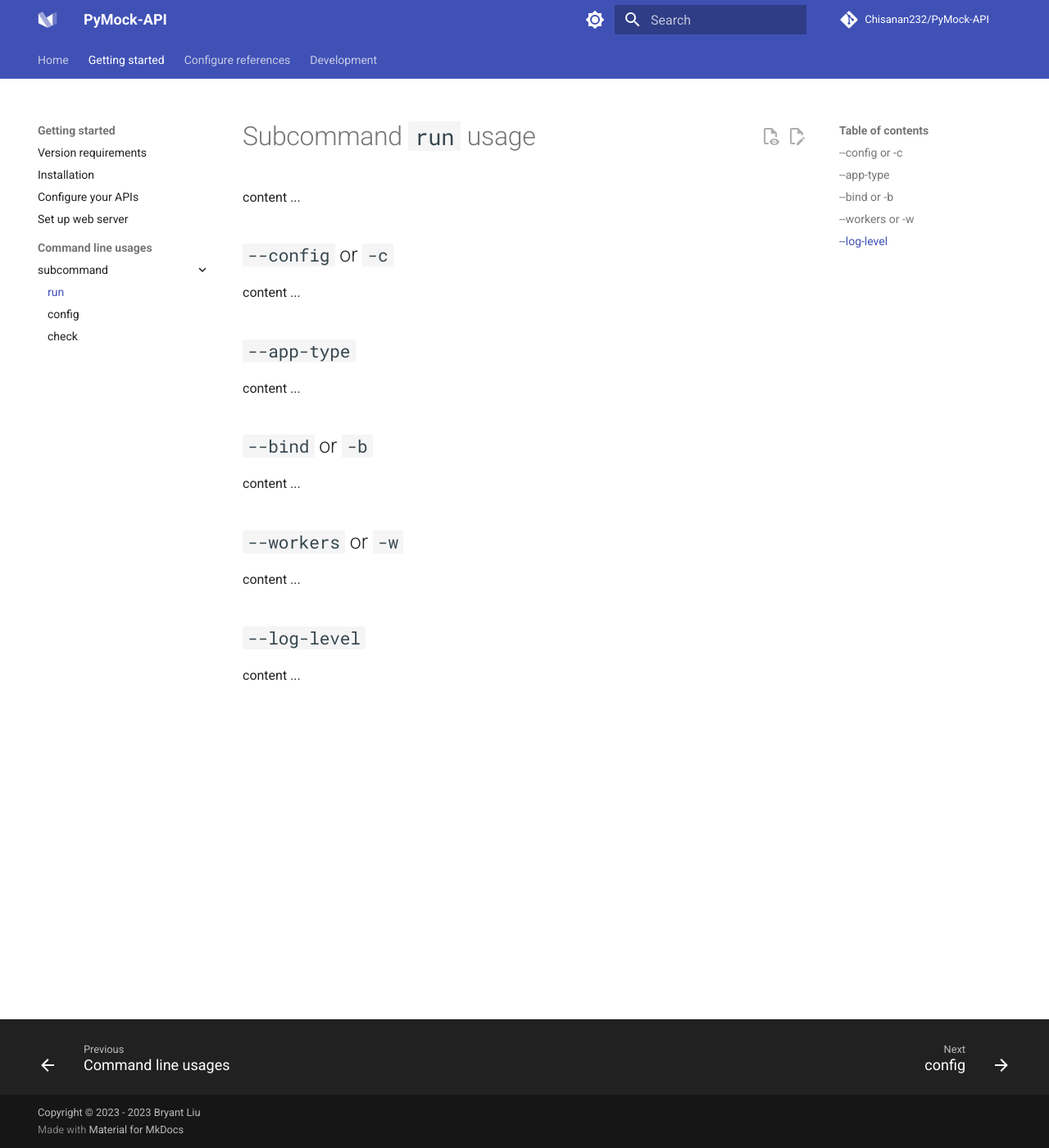
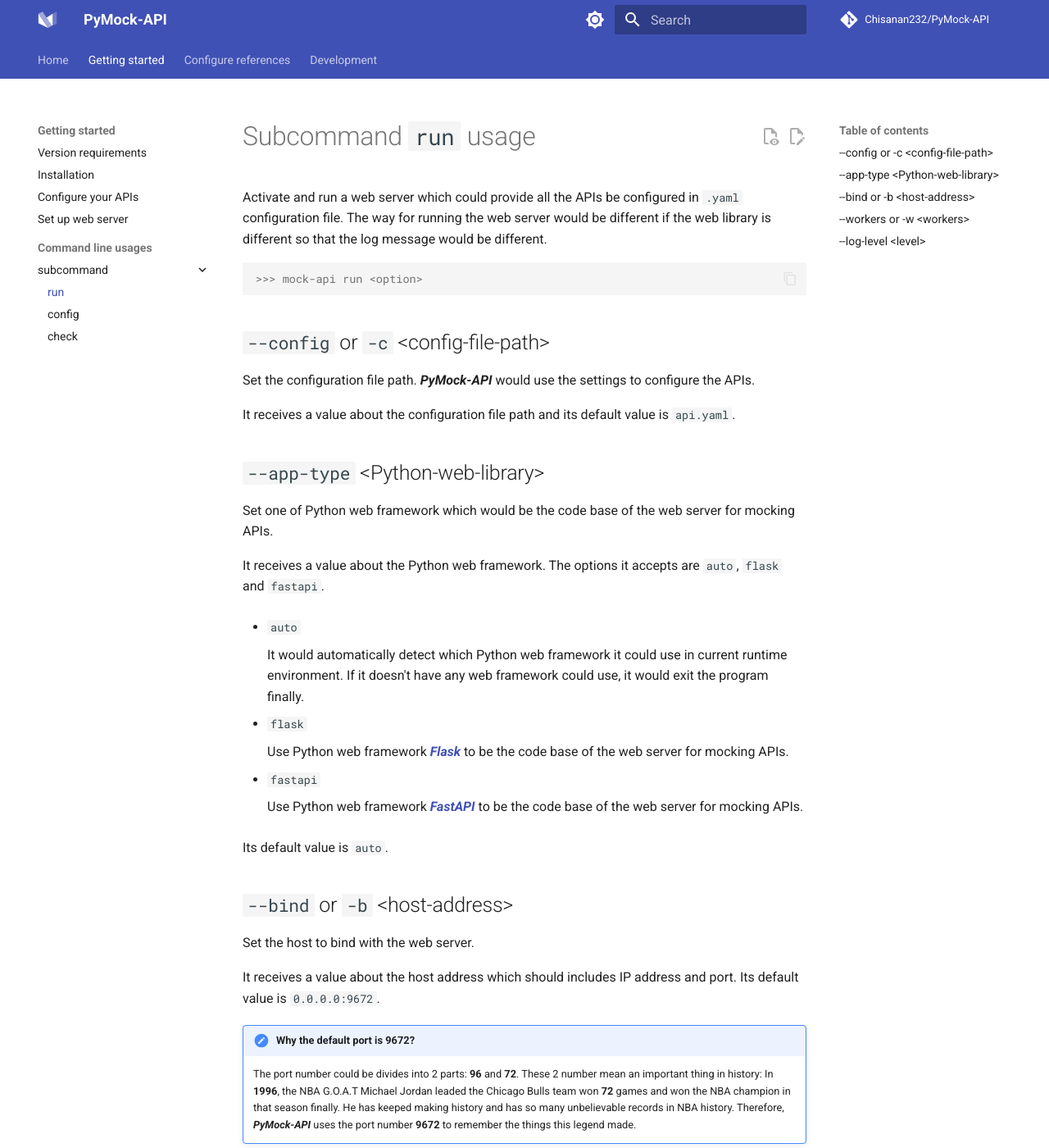
Before and after one commit to Chisanan232/PyMock-Server, an MkDocs documentation site: the page built from docs/command-line-usage/subcmd-run.md, in a window 1280 px wide and 1400 px high. Shown: the whole window at 82% size. Built offline with MkDocs 1.6.1 and Material for MkDocs 9.7.7, drawn with Linux system fonts in a browser that asks for light colours; comment, search, counter and statistics services are not loaded; some of the changed text lies outside the part shown.

Commit message:
Add content of page *Command line usages/Subcommand run usage*.

````diff
--- a/docs/command-line-usage/subcmd-run.md
+++ b/docs/command-line-usage/subcmd-run.md
@@ -1,28 +1,69 @@
 # Subcommand ``run`` usage
 
-content ...
+Activate and run a web server which could provide all the APIs be configured in ``.yaml`` configuration file. The way for
+running the web server would be different if the web library is different so that the log message would be different.
+
+```console
+>>> mock-api run <option>
+```
 
 
-## ``--config`` or ``-c``
+## ``--config`` or ``-c`` <config-file-path\>
 
-content ...
+Set the configuration file path. **_PyMock-API_** would use the settings to configure the APIs.
+
+It receives a value about the configuration file path and its default value is ``api.yaml``.
 
 
-## ``--app-type``
+## ``--app-type`` <Python-web-library\>
 
-content ...
+Set one of Python web framework which would be the code base of the web server for mocking APIs.
+
+It receives a value about the Python web framework. The options it accepts are ``auto``, ``flask`` and ``fastapi``.
+
+* ``auto``
+
+    It would automatically detect which Python web framework it could use in current runtime environment. If it doesn't have
+    any web framework could use, it would exit the program finally.
+
+* ``flask``
+
+    Use Python web framework [**_Flask_**] to be the code base of the web server for mocking APIs.
+
+[**_Flask_**]: https://flask.palletsprojects.com/en/2.3.x/
+
+* ``fastapi``
+
+    Use Python web framework [**_FastAPI_**] to be the code base of the web server for mocking APIs.
+
+[**_FastAPI_**]: https://fastapi.tiangolo.com
+
+Its default value is ``auto``.
 
 
-## ``--bind`` or ``-b``
+## ``--bind`` or ``-b`` <host-address\>
 
-content ...
+Set the host to bind with the web server.
+
+It receives a value about the host address which should includes IP address and port. Its default value is ``0.0.0.0:9672``.
+
+!!! note "Why the default port is **9672**?"
+
+    The port number could be divides into 2 parts: **96** and **72**. These 2 number mean an important thing in history:
+    In **1996**, the NBA G.O.A.T Michael Jordan leaded the Chicago Bulls team won **72** games and won the NBA champion
+    in that season finally. He has keeped making history and has so many unbelievable records in NBA history. Therefore,
+    **_PyMock-API_** uses the port number **9672** to remember the things this legend made.
 
 
-## ``--workers`` or ``-w``
+## ``--workers`` or ``-w`` <workers\>
 
-content ...
+Set the amount how many workers does it process the requests of web server.
+
+It receives a value about the amount of workers and its default value is ``1``.
 
 
-## ``--log-level``
+## ``--log-level`` <level\>
 
-content ...
+Set the log level of web server what info it should export.
+
+It receives a value about the log level and its default value is ``info``.
````
